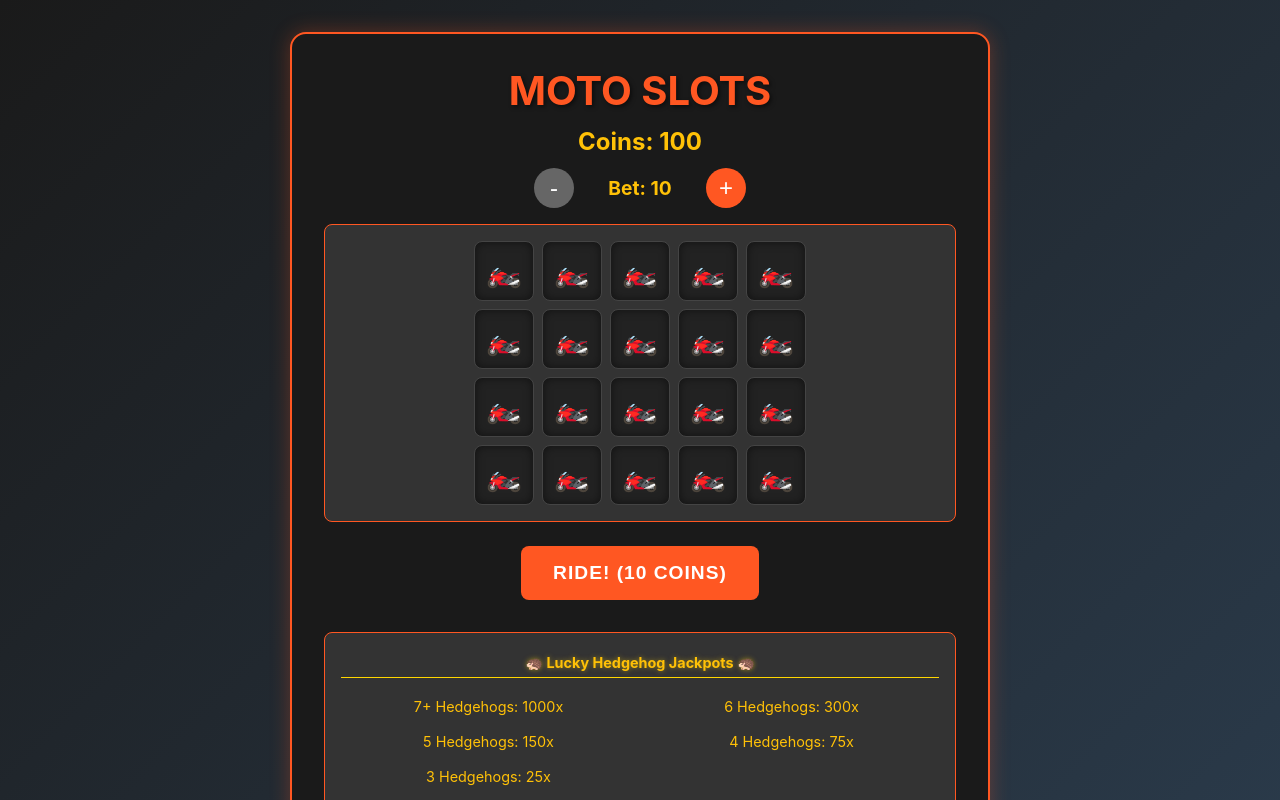
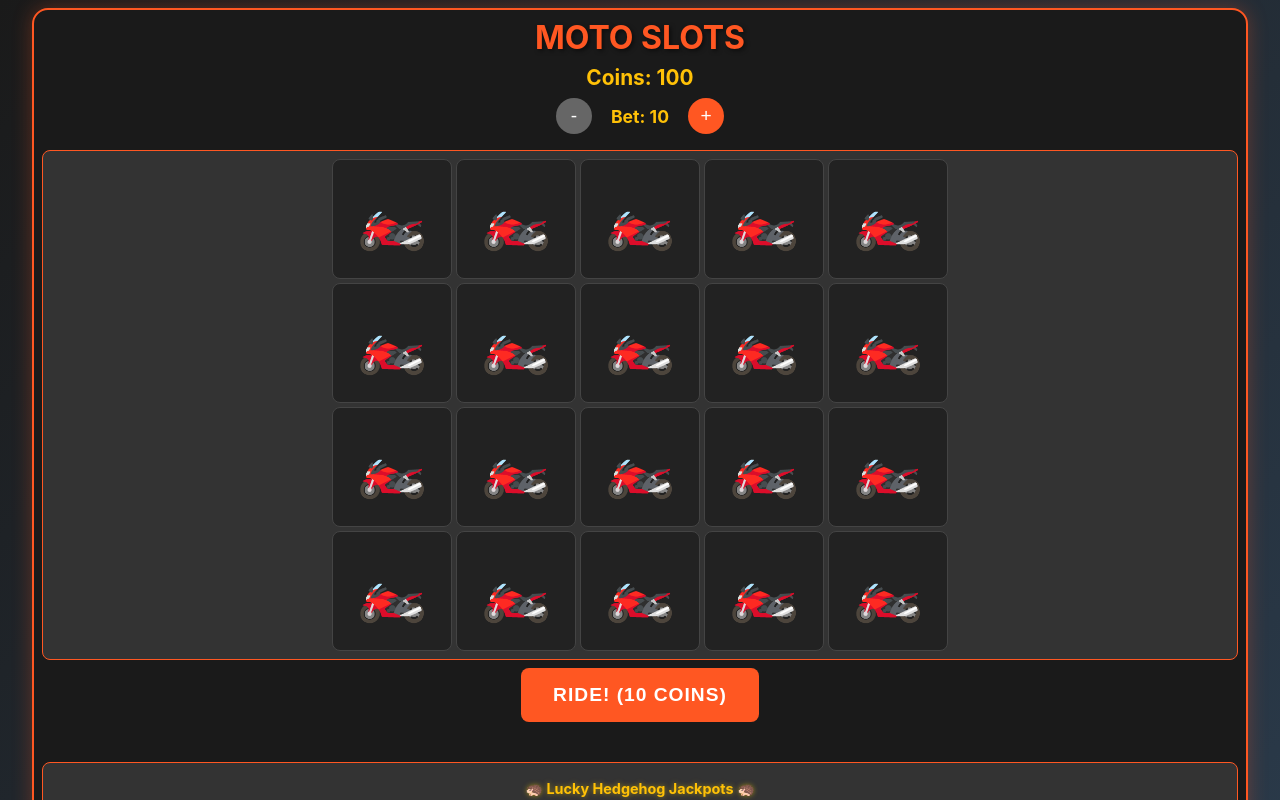
Before and after one commit to 3v4m4r14/hairy-potato, a React (Create React App) app: page / in a window 1280 px wide. Shown: the top 800 px of the page. Built offline with nearby package versions, Linux system fonts and the light colour scheme.

Commit message:
Made icons larger because bigger is better

```diff
--- a/src/components/SlotMachine.css
+++ b/src/components/SlotMachine.css
@@ -2,29 +2,30 @@
   display: flex;
   flex-direction: column;
   align-items: center;
-  padding: 1rem;
+  padding: 0.5rem;
   background-color: #1a1a1a;
   border-radius: 1rem;
   box-shadow: 0 0 20px rgba(255, 87, 34, 0.3);
-  max-width: 700px;
+  max-width: 95vw;
   width: 95%;
-  margin: 1rem auto;
+  margin: 0.5rem auto;
   border: 2px solid #ff5722;
+  min-height: 95vh;
 }
 
 .title {
-  font-size: 2rem;
+  font-size: clamp(1.5rem, 4vw, 2rem);
   color: #ff5722;
-  margin-bottom: 0.75rem;
+  margin-bottom: 0.5rem;
   font-weight: bold;
   text-transform: uppercase;
   text-shadow: 2px 2px 4px rgba(0, 0, 0, 0.5);
 }
 
 .coins {
-  font-size: 1.3rem;
+  font-size: clamp(1rem, 3vw, 1.3rem);
   color: #ffc107;
-  margin-bottom: 0.75rem;
+  margin-bottom: 0.5rem;
   font-weight: bold;
 }
 
@@ -63,8 +64,59 @@
   }
 
   .slot-machine {
-    display: flex;
-    flex-direction: column;
+    padding: 0.25rem;
+    min-height: 100vh;
+  }
+
+  .reels-container {
+    padding: 0.25rem;
+  }
+
+  .reel {
+    width: calc((100vw - 2rem) / 5);
+    font-size: min(7vw, 1.8rem);
+    padding: 0.05rem;
+  }
+
+  .bet-controls {
+    margin-bottom: 0.25rem;
+  }
+
+  .bet-button {
+    width: 30px;
+    height: 30px;
+  }
+
+  .payouts {
+    display: none;
+  }
+}
+
+@media (min-width: 769px) {
+  .slot-machine {
+    max-width: 95vw;
+    min-height: 95vh;
+  }
+
+  .reels-container {
+    max-width: 95vw;
+    padding: 1rem;
+  }
+
+  .reel {
+    min-width: 120px;
+    max-width: 250px;
+    font-size: min(20vw, 8.5rem);
+    padding: 0.2rem;
+  }
+
+  .reel-row {
+    gap: 0.5rem;
+    margin-bottom: 0.5rem;
+  }
+
+  .reel:hover {
+    transform: scale(1.08);
   }
 }
 
@@ -78,7 +130,7 @@
   display: flex;
   align-items: center;
   gap: 0.5rem;
-  margin-bottom: 1rem;
+  margin-bottom: 0.5rem;
   width: 100%;
   justify-content: center;
 }
@@ -116,13 +168,17 @@
 
 .reels-container {
   background-color: #333;
-  padding: 0.75rem;
+  padding: 0.5rem;
   border-radius: 0.5rem;
-  margin-bottom: 1.5rem;
+  margin: 0.5rem 0;
   border: 1px solid #ff5722;
   position: relative;
   overflow: hidden;
   width: 100%;
+  flex-grow: 1;
+  display: flex;
+  flex-direction: column;
+  justify-content: center;
 }
 
 .win-message-overlay {
@@ -185,6 +241,7 @@
   gap: 0.25rem;
   margin-bottom: 0.25rem;
   justify-content: center;
+  flex: 1;
 }
 
 .reel-row:last-child {
@@ -192,23 +249,24 @@
 }
 
 .reel {
-  width: 50px;
-  height: 50px;
+  aspect-ratio: 1;
+  width: calc((100vw - 4rem) / 5);
+  max-width: calc((95vh - 20rem) / 4);
   background-color: #222;
   border-radius: 0.5rem;
   display: flex;
   justify-content: center;
   align-items: center;
-  font-size: 1.5rem;
-  box-shadow: inset 0 0 10px rgba(0, 0, 0, 0.5);
+  font-size: min(8vw, 3.5rem);
+  transition: transform 0.2s;
+  cursor: pointer;
   border: 1px solid #444;
-  transition: transform 0.2s, border-color 0.2s;
-  cursor: help;
+  padding: 0.1rem;
+  line-height: 0.9;
 }
 
 .reel:hover {
-  transform: scale(1.05);
-  border-color: #ff5722;
+  transform: scale(1.08);
 }
 
 .payouts {
@@ -222,7 +280,8 @@
   gap: 0.25rem;
   border: 1px solid #ff5722;
   width: 100%;
-  font-size: 0.9rem;
+  font-size: clamp(0.7rem, 2vw, 0.9rem);
+  margin-top: 0.5rem;
 }
 
 .jackpot-info {
@@ -279,60 +338,3 @@
   transform: none;
   box-shadow: none;
 }
-
-/* Larger screen styles */
-@media (min-width: 768px) {
-  .slot-machine {
-    padding: 2rem;
-    margin: 2rem auto;
-  }
-
-  .reel {
-    width: 60px;
-    height: 60px;
-    font-size: 1.8rem;
-  }
-
-  .reel-row {
-    gap: 0.5rem;
-    margin-bottom: 0.5rem;
-  }
-
-  .reels-container {
-    padding: 1rem;
-  }
-
-  .bet-button {
-    width: 40px;
-    height: 40px;
-    font-size: 1.5rem;
-  }
-
-  .bet-controls {
-    gap: 1rem;
-  }
-
-  .title {
-    font-size: 2.5rem;
-  }
-
-  .coins {
-    font-size: 1.5rem;
-  }
-
-  .bet-amount {
-    font-size: 1.2rem;
-    min-width: 100px;
-  }
-
-  .win-message-overlay {
-    padding: 1rem 2rem;
-    font-size: 1.3rem;
-  }
-
-  .payouts {
-    padding: 1rem;
-    gap: 0.5rem;
-    font-size: 1rem;
-  }
-}
```
